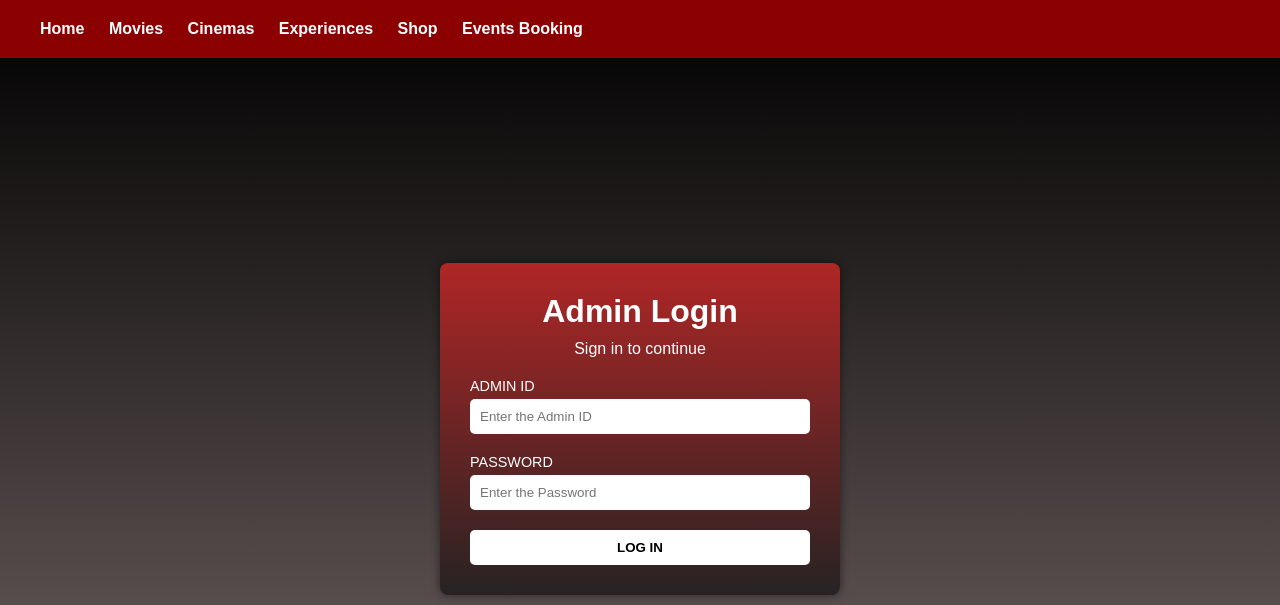
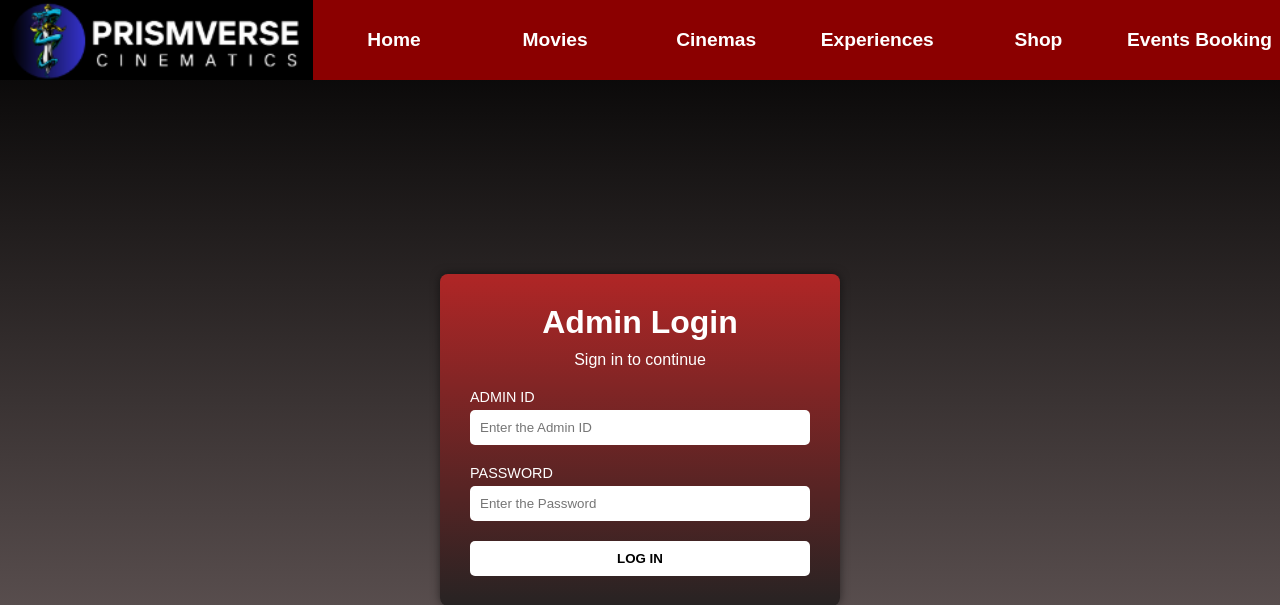
Before and after one commit to Prahadeesh1/CSAD_project, a PHP site: page /Login_Admin.html in a window 1280 px wide. Shown: the top 605 px of the page. Run offline with PHP 8.4, Linux system fonts and the light colour scheme.

Commit message:
Refinements on LoginAdmin&PageAdmin

```diff
--- a/Admin_side/CSS/Login_admin.css
+++ b/Admin_side/CSS/Login_admin.css
@@ -1,12 +1,9 @@
-
 * {
     margin: 0;
     padding: 0;
     box-sizing: border-box;
     font-family: Arial;
 }
-
-
 body {
     height: 100vh;
     background: linear-gradient(to bottom,  black, rgb(116, 102, 102));
@@ -15,40 +12,39 @@ body {
 }
 
 /* Header Section */
-.header {
+.navbar {
     display: flex;
-    justify-content: space-between;
-    align-items: center;
-    padding: 20px;
+    align-items: center; /* Align logo and links vertically */
+    justify-content: space-between; /* Spread content across the header */
     background-color: #8b0000;
     color: white;
+    padding: 0; /* Remove gaps around the logo */
+    height: 80px; /* Fixed height for consistent layout */
 }
-
-.logo {
+/* Logo Styling */
+.navbar img {
+    height: 100%; /* Dynamically scale logo to header height */
+    max-height: 100%; /* Prevent overflow */
+    margin: 0; /* Remove any margin around the logo */
+    object-fit: contain; /* Keep logo proportions */
+}
+/* Navigation Links */
+.navbar nav {
     display: flex;
-    align-items: center;
+    justify-content: space-around; /* Spread links evenly across the available space */
+    flex: 1; /* Allow nav to take up remaining space after logo */
 }
-
-.logo img {
-    height: 40px;
-    margin-right: 10px;
+.navbar a {
+    text-decoration: none;
+    color: white;
+    font-size: 1.2rem; /* Make links bigger */
+    font-weight: bold; /* Make links bold */
+    text-align: center; /* Center text within the allocated space */
+    padding: 0; /* Remove additional padding */
+    flex: 1; /* Each link takes up equal space */
 }
-
-.logo span {
-    font-size: 1.2rem;
-    font-weight: bold;
-}
-
-nav a {
-    color: white;
-    text-decoration: none;
-    margin-left: 20px;
-    font-size: 1rem;
-    font-weight: bold;
-}
-
-nav a:hover {
-    text-decoration: underline;
+.navbar a:hover {
+    text-decoration: underline; /* Add underline on hover */
 }
 
 
@@ -58,7 +54,6 @@ nav a:hover {
     justify-content: center;
     align-items: center;
 }
-
 .login-box {
     width: 400px;
     padding: 30px;
@@ -68,28 +63,23 @@ nav a:hover {
     text-align: center;
     box-shadow: 0px 0px 10px rgba(0, 0, 0, 0.5);
 }
-
 .login-box h1 {
     font-size: 2rem;
     margin-bottom: 10px;
 }
-
 .login-box p {
     font-size: 1rem;
     margin-bottom: 20px;
 }
-
 form {
     display: flex;
     flex-direction: column;
 }
-
 label {
     font-size: 0.9rem;
     text-align: left;
     margin-bottom: 5px;
 }
-
 input {
     padding: 10px;
     margin-bottom: 20px;
@@ -97,11 +87,9 @@ input {
     border-radius: 5px;
     outline: none;
 }
-
 input:focus {
     outline: 2px solid #ff6666;
 }
-
 button {
     padding: 10px;
     border: none;
@@ -112,7 +100,6 @@ button {
     text-transform: uppercase;
     cursor: pointer;
 }
-
 button:hover {
     background-color: #ff9999;
 }
--- a/Admin_side/Login_Admin.html
+++ b/Admin_side/Login_Admin.html
@@ -7,8 +7,9 @@
     <link rel="stylesheet" href="CSS/Login_admin.css">
 </head>
 <body>
-    <!-- Navigation Bar -->
-    <div class="header">
+<!-- Header Navigation -->
+<div class="navbar">
+    <img src="image/logo.png" alt="Logo">
     <nav>
         <a href="#">Home</a>
         <a href="#">Movies</a>
@@ -18,7 +19,7 @@
         <a href="#">Events Booking</a>
     </nav>
 </div>
-
+<!--Login Panel-->
     <div class="login-container">
         <div class="login-box">
             <h1>Admin Login</h1>
@@ -36,21 +37,18 @@
     </div>
 
     <script>
-
         document.getElementById('login').addEventListener('submit', function(event) {
             event.preventDefault();
-
 
             const adminId = document.getElementById('admin-id').value;
             const password = document.getElementById('password').value;
 
-
-            if (adminId === '123456' && password === 'hidumb') {
+            if (adminId === 'Praha123' && password === '123456') {
 
                 window.location.href = 'Page_Admin.html';
             } else {
 
-                alert('Invalid Admin ID or Password. Please try again.');
+                alert('Invalid Admin ID or Password. Please try again!');
             }
         });
     </script>
```
Also changed, not shown: Admin_side/CSS/Page_admin.css (+49 -7 lines), Admin_side/Page_Admin.html (+15 -2 lines), Admin_side/CSS/logo.png (deleted), Admin_side/image/logo.png (added). Lines whose indentation alone changed are shown as unchanged.
